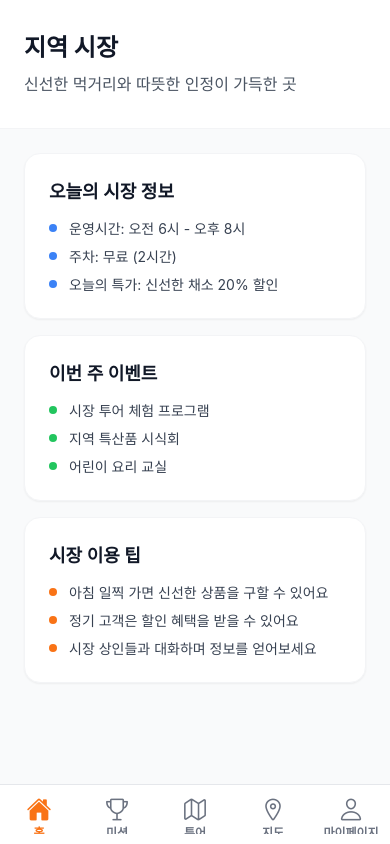
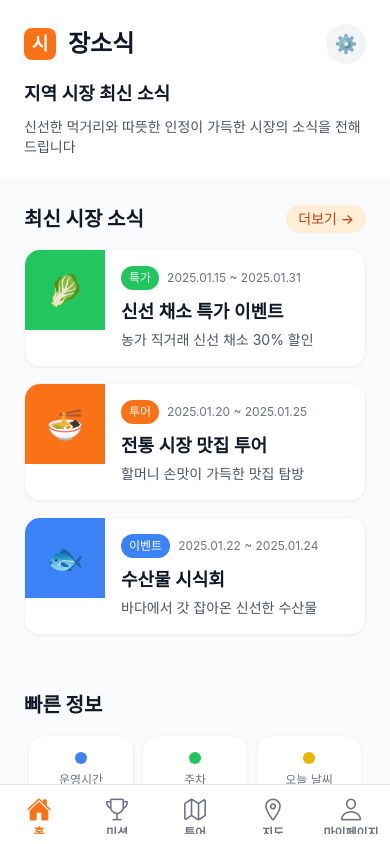
Before and after one commit to sijang-bojang/frontend, a React Native app: screen /Home in a window 390 px wide. Built offline with nearby package versions, Linux system fonts and the light colour scheme.

Commit message:
feat: 홈페이지 구성 변경

```diff
--- a/src/screens/HomeScreen.tsx
+++ b/src/screens/HomeScreen.tsx
@@ -1,93 +1,214 @@
 import React from "react";
-import { View, Text, ScrollView } from "react-native";
+import { View, Text, ScrollView, TouchableOpacity, Image } from "react-native";
 import { SafeAreaView } from "react-native-safe-area-context";
 
 export default function HomeScreen() {
+  const marketNews = [
+    {
+      id: 1,
+      title: "신선 채소 특가 이벤트",
+      subtitle: "농가 직거래 신선 채소 30% 할인",
+      date: "2025.01.15 ~ 2025.01.31",
+      image: "🥬",
+      category: "특가",
+      color: "green",
+    },
+    {
+      id: 2,
+      title: "전통 시장 맛집 투어",
+      subtitle: "할머니 손맛이 가득한 맛집 탐방",
+      date: "2025.01.20 ~ 2025.01.25",
+      image: "🍜",
+      category: "투어",
+      color: "orange",
+    },
+    {
+      id: 3,
+      title: "수산물 시식회",
+      subtitle: "바다에서 갓 잡아온 신선한 수산물",
+      date: "2025.01.22 ~ 2025.01.24",
+      image: "🐟",
+      category: "이벤트",
+      color: "blue",
+    },
+  ];
+
+  const quickInfo = [
+    {
+      id: 1,
+      title: "운영시간",
+      value: "06:00 - 20:00",
+      color: "blue",
+    },
+    {
+      id: 2,
+      title: "주차",
+      value: "무료 (2시간)",
+      color: "green",
+    },
+    {
+      id: 3,
+      title: "오늘 날씨",
+      value: "맑음 15°C",
+      color: "yellow",
+    },
+  ];
+
+  const getColorClass = (color: string) => {
+    const colorMap: { [key: string]: string } = {
+      green: "bg-green-500",
+      blue: "bg-blue-500",
+      orange: "bg-orange-500",
+      yellow: "bg-yellow-500",
+      purple: "bg-purple-500",
+    };
+    return colorMap[color] || "bg-gray-500";
+  };
+
   return (
     <SafeAreaView className="flex-1 bg-gray-50">
       <ScrollView className="flex-1">
         {/* 헤더 */}
-        <View className="bg-white px-6 py-8 border-b border-gray-100">
-          <Text className="text-2xl font-bold text-gray-900 mb-2">
-            지역 시장
+        <View className="bg-white px-6 py-6 border-b border-gray-100">
+          <View className="flex-row items-center justify-between mb-4">
+            <View className="flex-row items-center">
+              <View className="w-8 h-8 bg-orange-500 rounded-lg mr-3 items-center justify-center">
+                <Text className="text-white font-bold text-lg">시</Text>
+              </View>
+              <Text className="text-2xl font-bold text-gray-900">장소식</Text>
+            </View>
+            <TouchableOpacity className="w-10 h-10 bg-gray-100 rounded-full items-center justify-center">
+              <Text className="text-gray-600 text-lg">⚙️</Text>
+            </TouchableOpacity>
+          </View>
+          <Text className="text-lg font-semibold text-gray-900 mb-2">
+            지역 시장 최신 소식
           </Text>
-          <Text className="text-gray-600 text-base">
-            신선한 먹거리와 따뜻한 인정이 가득한 곳
+          <Text className="text-gray-600">
+            신선한 먹거리와 따뜻한 인정이 가득한 시장의 소식을 전해드립니다
           </Text>
         </View>
 
-        {/* 주요 정보 카드 */}
+        {/* 주요 시장 소식 */}
         <View className="px-6 py-6">
-          <View className="bg-white rounded-2xl p-6 mb-4 shadow-sm border border-gray-100">
-            <Text className="text-lg font-semibold text-gray-900 mb-3">
-              오늘의 시장 정보
+          <View className="flex-row items-center justify-between mb-4">
+            <Text className="text-xl font-bold text-gray-900">
+              최신 시장 소식
             </Text>
-            <View className="space-y-2">
-              <View className="flex-row items-center">
-                <View className="w-2 h-2 bg-blue-500 rounded-full mr-3" />
-                <Text className="text-gray-700">
-                  운영시간: 오전 6시 - 오후 8시
+            <TouchableOpacity className="bg-orange-100 px-3 py-1 rounded-full">
+              <Text className="text-orange-700 text-sm font-medium">
+                더보기 →
+              </Text>
+            </TouchableOpacity>
+          </View>
+
+          {marketNews.map((news) => (
+            <View key={news.id} className="mb-4">
+              <TouchableOpacity
+                className="bg-white rounded-2xl overflow-hidden shadow-sm border border-gray-100"
+                activeOpacity={0.8}
+              >
+                <View className="flex-row">
+                  <View
+                    className={`w-20 h-20 ${getColorClass(news.color)} items-center justify-center`}
+                  >
+                    <Text className="text-3xl">{news.image}</Text>
+                  </View>
+                  <View className="flex-1 p-4">
+                    <View className="flex-row items-center mb-2">
+                      <View
+                        className={`px-2 py-1 rounded-full ${getColorClass(news.color)} mr-2`}
+                      >
+                        <Text className="text-white text-xs font-medium">
+                          {news.category}
                         </Text>
                       </View>
-              <View className="flex-row items-center">
-                <View className="w-2 h-2 bg-blue-500 rounded-full mr-3" />
-                <Text className="text-gray-700">주차: 무료 (2시간)</Text>
+                      <Text className="text-gray-500 text-xs">{news.date}</Text>
                     </View>
-              <View className="flex-row items-center">
-                <View className="w-2 h-2 bg-blue-500 rounded-full mr-3" />
-                <Text className="text-gray-700">
-                  오늘의 특가: 신선한 채소 20% 할인
+                    <Text className="text-lg font-semibold text-gray-900 mb-1">
+                      {news.title}
+                    </Text>
+                    <Text className="text-gray-600 text-sm">
+                      {news.subtitle}
                     </Text>
                   </View>
                 </View>
+              </TouchableOpacity>
+            </View>
+          ))}
         </View>
 
-          <View className="bg-white rounded-2xl p-6 mb-4 shadow-sm border border-gray-100">
-            <Text className="text-lg font-semibold text-gray-900 mb-3">
-              이번 주 이벤트
+        {/* 빠른 정보 */}
+        <View className="px-6 py-4">
+          <Text className="text-xl font-bold text-gray-900 mb-4">
+            빠른 정보
           </Text>
-            <View className="space-y-2">
-              <View className="flex-row items-center">
-                <View className="w-2 h-2 bg-green-500 rounded-full mr-3" />
-                <Text className="text-gray-700">시장 투어 체험 프로그램</Text>
+          <View className="flex-row justify-between">
+            {quickInfo.map((info) => (
+              <View key={info.id} className="flex-1 mx-1">
+                <TouchableOpacity
+                  className="bg-white rounded-2xl p-4 items-center shadow-sm border border-gray-100"
+                  activeOpacity={0.7}
+                >
+                  <View
+                    className={`w-3 h-3 rounded-full mb-2 ${getColorClass(info.color)}`}
+                  />
+                  <Text className="text-gray-500 text-xs mb-1">
+                    {info.title}
+                  </Text>
+                  <Text className="text-gray-900 font-semibold text-center">
+                    {info.value}
+                  </Text>
+                </TouchableOpacity>
               </View>
-              <View className="flex-row items-center">
-                <View className="w-2 h-2 bg-green-500 rounded-full mr-3" />
-                <Text className="text-gray-700">지역 특산품 시식회</Text>
-              </View>
-              <View className="flex-row items-center">
-                <View className="w-2 h-2 bg-green-500 rounded-full mr-3" />
-                <Text className="text-gray-700">어린이 요리 교실</Text>
-              </View>
+            ))}
           </View>
         </View>
 
+        {/* 시장 이용 팁 */}
+        <View className="px-6 py-4">
           <View className="bg-white rounded-2xl p-6 shadow-sm border border-gray-100">
-            <Text className="text-lg font-semibold text-gray-900 mb-3">
-              시장 이용 팁
+            <Text className="text-lg font-semibold text-gray-900 mb-4">
+              오늘의 시장 팁
             </Text>
-            <View className="space-y-2">
-              <View className="flex-row items-center">
-                <View className="w-2 h-2 bg-orange-500 rounded-full mr-3" />
-                <Text className="text-gray-700">
-                  아침 일찍 가면 신선한 상품을 구할 수 있어요
+            <View className="space-y-3">
+              <View className="flex-row items-start">
+                <View className="w-2 h-2 bg-blue-500 rounded-full mt-2 mr-3" />
+                <Text className="text-gray-700 flex-1">
+                  아침 8시 전에 가면 가장 신선한 채소를 구할 수 있어요
                 </Text>
               </View>
-              <View className="flex-row items-center">
-                <View className="w-2 h-2 bg-orange-500 rounded-full mr-3" />
-                <Text className="text-gray-700">
+              <View className="flex-row items-start">
+                <View className="w-2 h-2 bg-green-500 rounded-full mt-2 mr-3" />
+                <Text className="text-gray-700 flex-1">
                   정기 고객은 할인 혜택을 받을 수 있어요
                 </Text>
               </View>
-              <View className="flex-row items-center">
-                <View className="w-2 h-2 bg-orange-500 rounded-full mr-3" />
-                <Text className="text-gray-700">
+              <View className="flex-row items-start">
+                <View className="w-2 h-2 bg-orange-500 rounded-full mt-2 mr-3" />
+                <Text className="text-gray-700 flex-1">
                   시장 상인들과 대화하며 정보를 얻어보세요
                 </Text>
               </View>
             </View>
           </View>
         </View>
+
+        {/* 공지사항 */}
+        <View className="px-6 py-4">
+          <View className="flex-row items-center justify-between mb-4">
+            <Text className="text-xl font-bold text-gray-900">공지사항</Text>
+            <TouchableOpacity className="w-8 h-8 bg-gray-100 rounded-full items-center justify-center">
+              <Text className="text-gray-600 text-lg">+</Text>
+            </TouchableOpacity>
+          </View>
+          <View className="bg-white rounded-2xl p-4 shadow-sm border border-gray-100">
+            <Text className="text-gray-700">
+              [공지] 1월 20일부터 시장 내 화장실 공사가 진행됩니다. 이용에
+              참고해 주세요.
+            </Text>
+          </View>
+        </View>
       </ScrollView>
     </SafeAreaView>
   );
```
Lines whose indentation alone changed are shown as unchanged.
